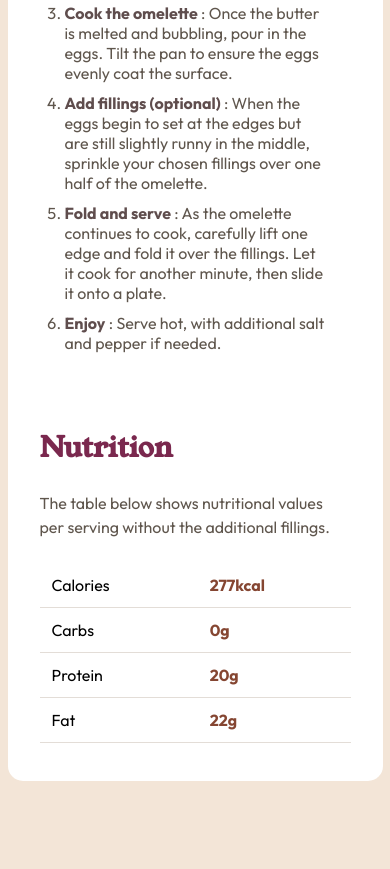
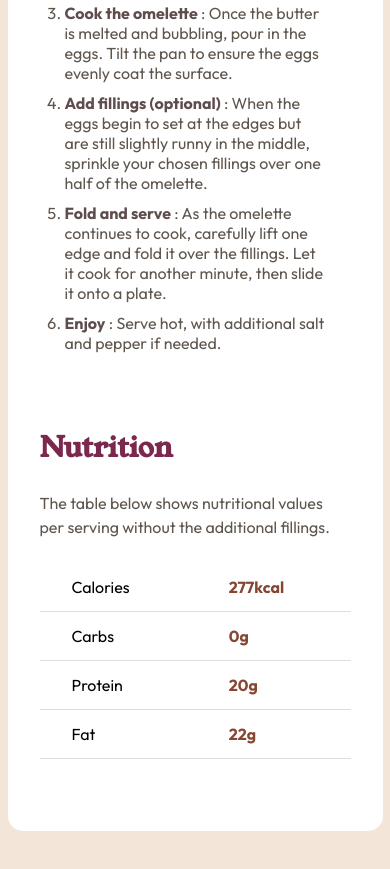
Before and after one commit to Bahodirov-Behruz/recipe-page, a plain HTML site: page index.html in a window 390 px wide. Shown: the part 1119-1988 px from the top of the page. Drawn offline with Linux system fonts and the light colour scheme.

Commit message:
new changee

```diff
--- a/scss/style.scss
+++ b/scss/style.scss
@@ -163,7 +163,7 @@ body {
   .container {
     margin: 0 auto;
     max-width: 375px;
-    height: 1900px;
+    height: 1950px;
     padding: 0;
     img {
       border-radius: 1px;
@@ -208,5 +208,12 @@ body {
   .title_4 {
     margin: 0 auto;
     width: 311px;
+    table {
+      tr {
+        td {
+          padding: 14px 32px;
+        }
+      }
+    }
   }
 }
```
Also changed, not shown: css/style.css.
